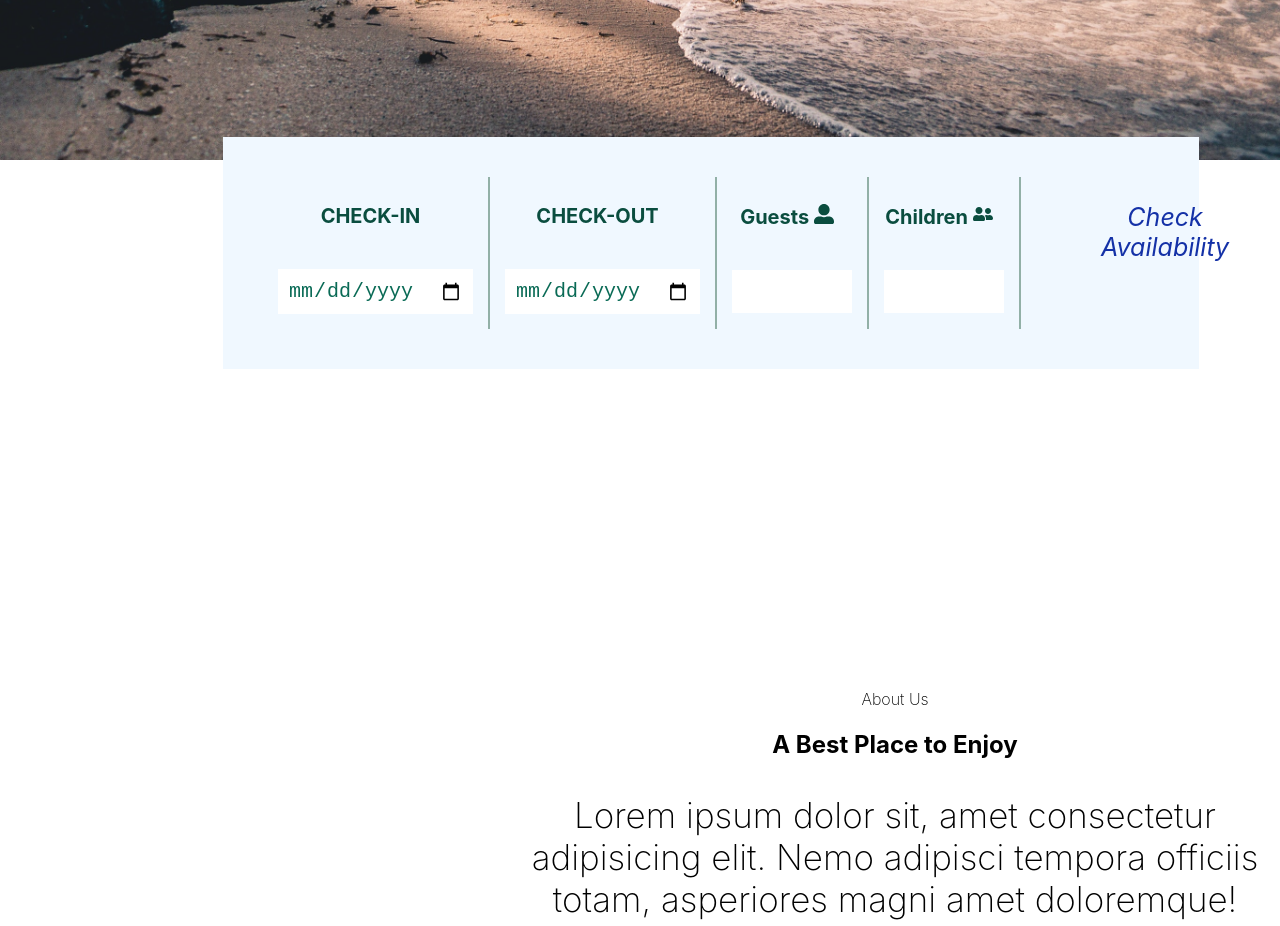
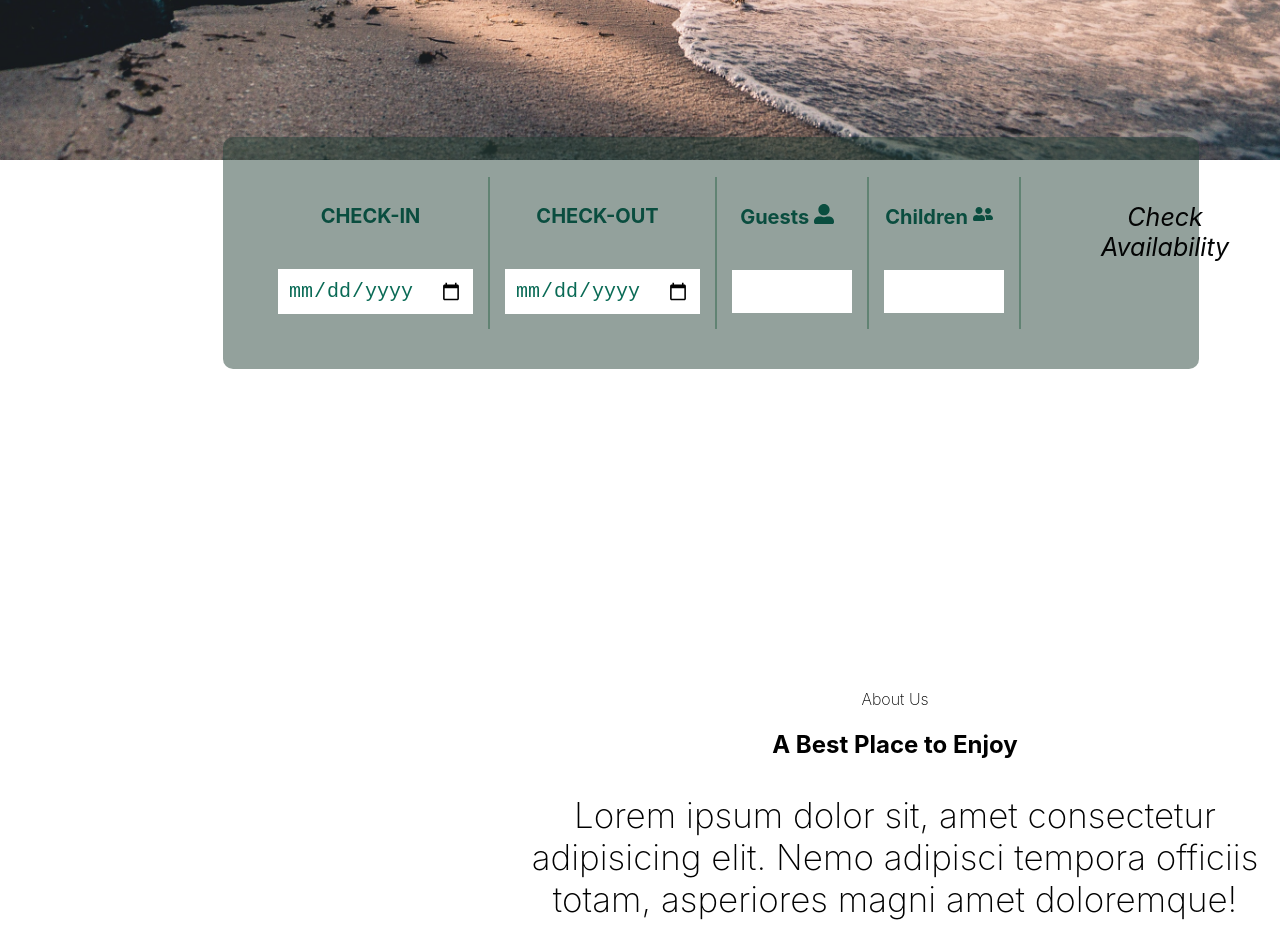
Before and after one commit to Makh93/Booking-App, a React (Create React App) app in the folder booking-app/: page / in a window 1280 px wide. Shown: the part 800-1726 px from the top of the page. Built offline with nearby package versions, Linux system fonts and the light colour scheme.

Commit message:
changes made

```diff
--- a/booking-app/src/App.css
+++ b/booking-app/src/App.css
@@ -140,12 +140,12 @@ display: flex;
 
 justify-items: center;
 margin-left: 13rem;
-background-color: aliceblue;
+background-color: rgba(36, 65, 54, 0.49);
 padding: 2.5rem;
 margin-top: 23rem;
 margin-bottom: 0;
-width: 70%
-
+width: 70%;
+border-radius: 10px;
 
    }
    .calendar{
--- a/booking-app/src/Components/booking.css
+++ b/booking-app/src/Components/booking.css
@@ -3,7 +3,7 @@
 
     position: relative;
     font-size: 25px;
-    color: rgb(20, 49, 167);
+    color: rgb(3, 4, 4);
     width: 30rem;
     margin-left: 5rem;
     font-style: italic;
--- a/booking-app/src/HomeComponent/Booking.jsx
+++ b/booking-app/src/HomeComponent/Booking.jsx
@@ -1,107 +1,98 @@
-
-import {FaUserAlt,FaUserFriends} from "react-icons/fa";
-import '../Components/booking.css'
-import React, {useState, NavLink} from 'react'
+import { FaUserAlt, FaUserFriends } from "react-icons/fa";
+import "../Components/booking.css";
+import React, { useState } from "react";
 
 export default function Booking() {
+  const [checkInDate, setCheckInDate] = useState("");
+  const [checkOutDate, setCheckOutDate] = useState("");
 
-
-
-
- const  [checkInDate, setCheckInDate]= useState('');
- const [checkOutDate, setCheckOutDate] = useState('');
-
-
-
-
-const [guests, setGuests]= useState(0)
-
-
-const handleAvailability=(e)=>{
-
- if(guests >= 3 && checkInDate && checkOutDate){
-
-
-return ;
-
-
- }else{
-
-console.log('proceed to our room Page ')
-
-
- }
-
-
-}
-
-
+  const [guests, setGuests] = useState(0);
 
 
 
   return (
-
-
-
-
-
-    <div className='Booking'>
+    <div className="Booking">
+      <div className="calendar">
+        <h4>CHECK-IN </h4>
+        <input
+          style={{
+            padding: "10px",
+            border: "none",
+            fontSize: "20px",
+            fontweight: "400",
+          }}
+          type="date"
+          onChange={(e) => setCheckInDate(e.target.value)}
+        />
+      </div>
+      <div className="calendar">
+        <h4>CHECK-OUT </h4>
+        <input
+          style={{
+            padding: "10px",
+            border: "none",
+            fontSize: "20px",
+            fontWeight: "400",
+          }}
+          type="date"
+          onChange={(e) => setCheckOutDate(e.target.value)}
+        />
+      </div>
 
       <div className="calendar">
-<h4>CHECK-IN </h4>
-<input  style={{padding: '10px', border: 'none', fontSize: '20px', fontweight: '400'}}type="date" onChange={e=>setCheckInDate(e.target.value)} />
+        <h4>
+          Guests <FaUserAlt />{" "}
+        </h4>
+        <input
+          on
+          style={{
+            padding: "10px",
+            border: "none",
+            fontSize: "20px",
+            fontWeight: "400",
+            width: "100px",
+          }}
+          type="number"
+          onChange={(e) => setGuests(e.target.value)}
+        />
       </div>
-<div  className="calendar" >
-<h4>CHECK-OUT   </h4>
-<input  style={{padding: '10px',border: 'none', fontSize: '20px', fontWeight:'400' }}type="date" onChange={e=>setCheckOutDate(e.target.value)} /></div>
-
-<div  className="calendar">
-<h4 >Guests <FaUserAlt/> </h4>
-<input on  style={{padding: '10px',border: 'none', fontSize: '20px', fontWeight:'400', width: '100px' }}  type='number' onChange={e=>setGuests(e.target.value)} />
+      <div className="calendar">
+        <h4>
+          Children <FaUserFriends />
+        </h4>
+        <input
+          style={{
+            padding: "10px",
+            border: "none",
+            fontSize: "20px",
+            fontWeight: "400",
+            width: "100px",
+          }}
+          type="number"
+        />
       </div>
-<div  className="calendar">
-<h4>Children <FaUserFriends/></h4>
-<input    style={{padding: '10px',border: 'none', fontSize: '20px', fontWeight:'400' , width: '100px'}} type='number'/>
-
-</div>
-
-
 
       {/*<button   onClick= {handleAvailability}className='check'>Check Availability</button>*/}
 
-
-       { guests=== 0 ?(
+      {guests === 0 ? (
         <div className="availability">
-
           <p>Check Availability</p>
         </div>
-       ):
-
-
-
-         guests >2 ?
-
-
-
-
-        (<div className="availability">
-
-<p>Apartments are the best Choice for a Family trip.
-  Proceed to  our Page <b>'Rooms'</b>.</p>
-
-        </div>):(
-
-
+      ) : guests > 2 ? (
         <div className="availability">
-  <p>A room with view Lake will be available from {checkInDate} to {checkOutDate}</p>
+          <p>
+            Apartments are the best Choice for a Family trip. Proceed to our
+            Page <b>'Rooms'</b>.
+          </p>
         </div>
-
-
+      ) : (
+        <div className="availability">
+          <p>
+            A room with view Lake will be available from {checkInDate} to{" "}
+            {checkOutDate}
+          </p>
+        </div>
       )}
-
-
-
     </div>
-
   );
 }
```
Lines whose indentation alone changed are shown as unchanged.
